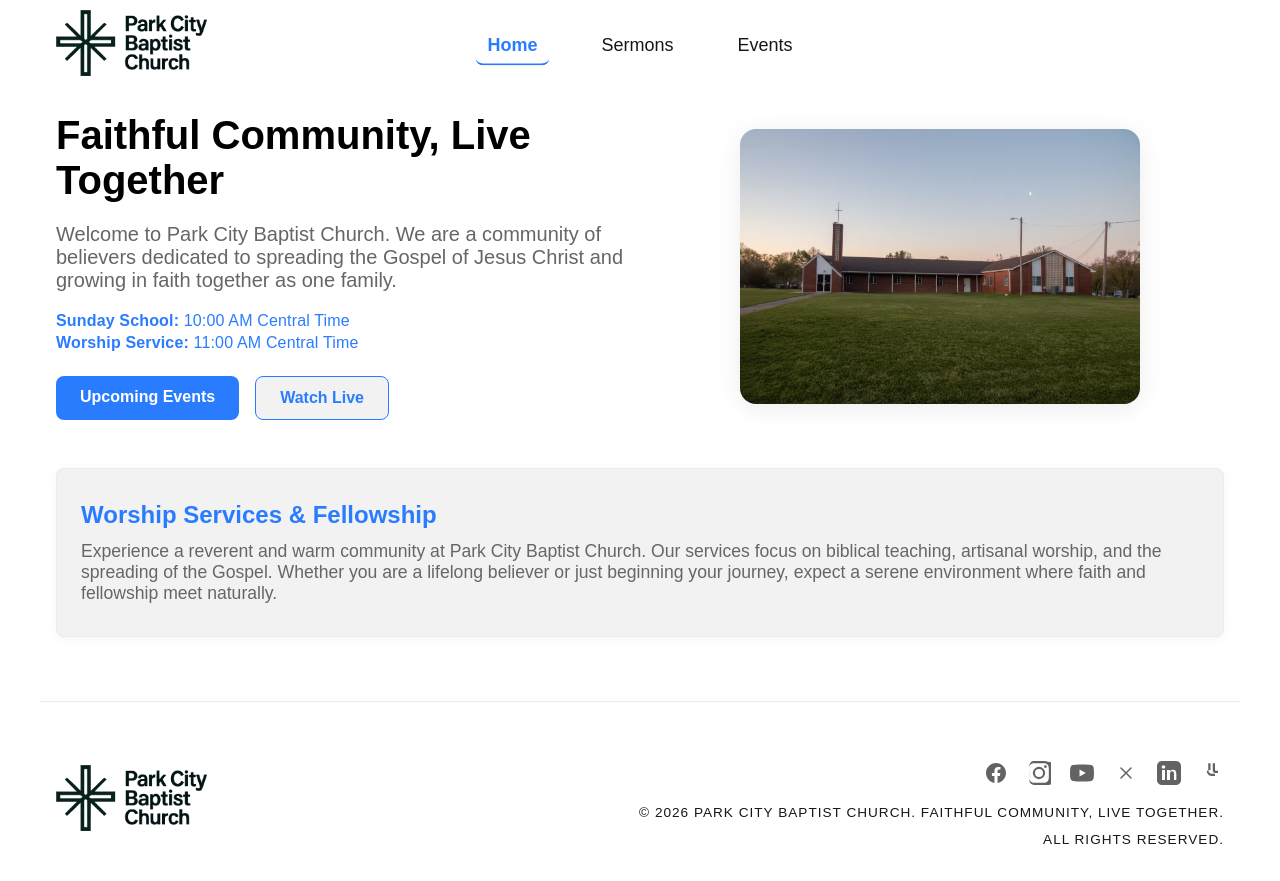
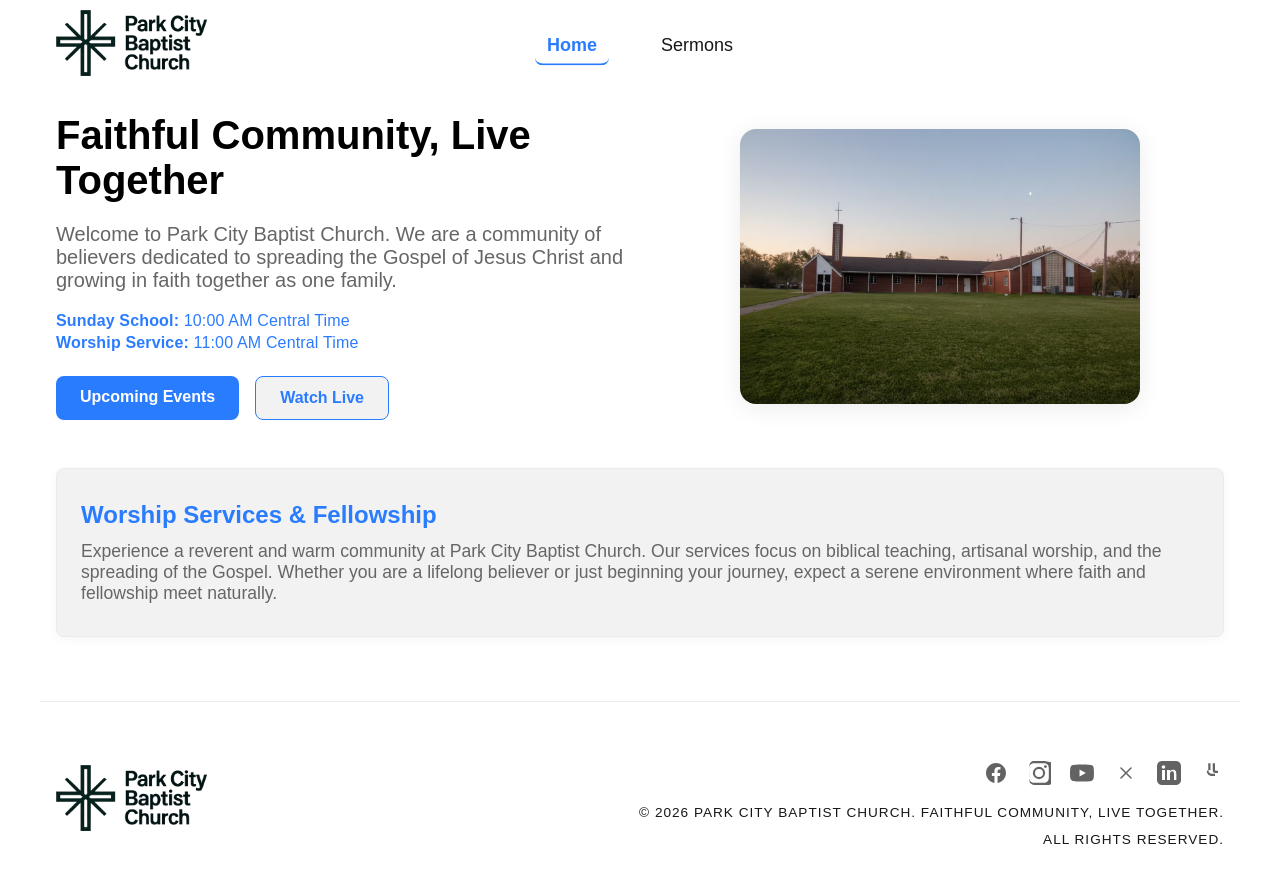
Before and after one commit to Leaderfirestar/park-city-baptist-church, a Next.js app: page / in a window 1280 px wide. Built offline with nearby package versions, Linux system fonts and the light colour scheme.

Commit message:
revert: rest of events page removed

```diff
--- a/src/components/Header/Navbar/Navbar.tsx
+++ b/src/components/Header/Navbar/Navbar.tsx
@@ -14,8 +14,6 @@ function Navbar({ mobileNavOpen = false, closeMobileNav }: Props) {
 	const navLinks = [
 		{ text: "Home", href: "/" },
 		{ text: "Sermons", href: "/sermons" },
-		{ text: "Events", href: "/events" },
-		// { text: "Groups", href: "/groups" },
 	];
 
 	return (
```
